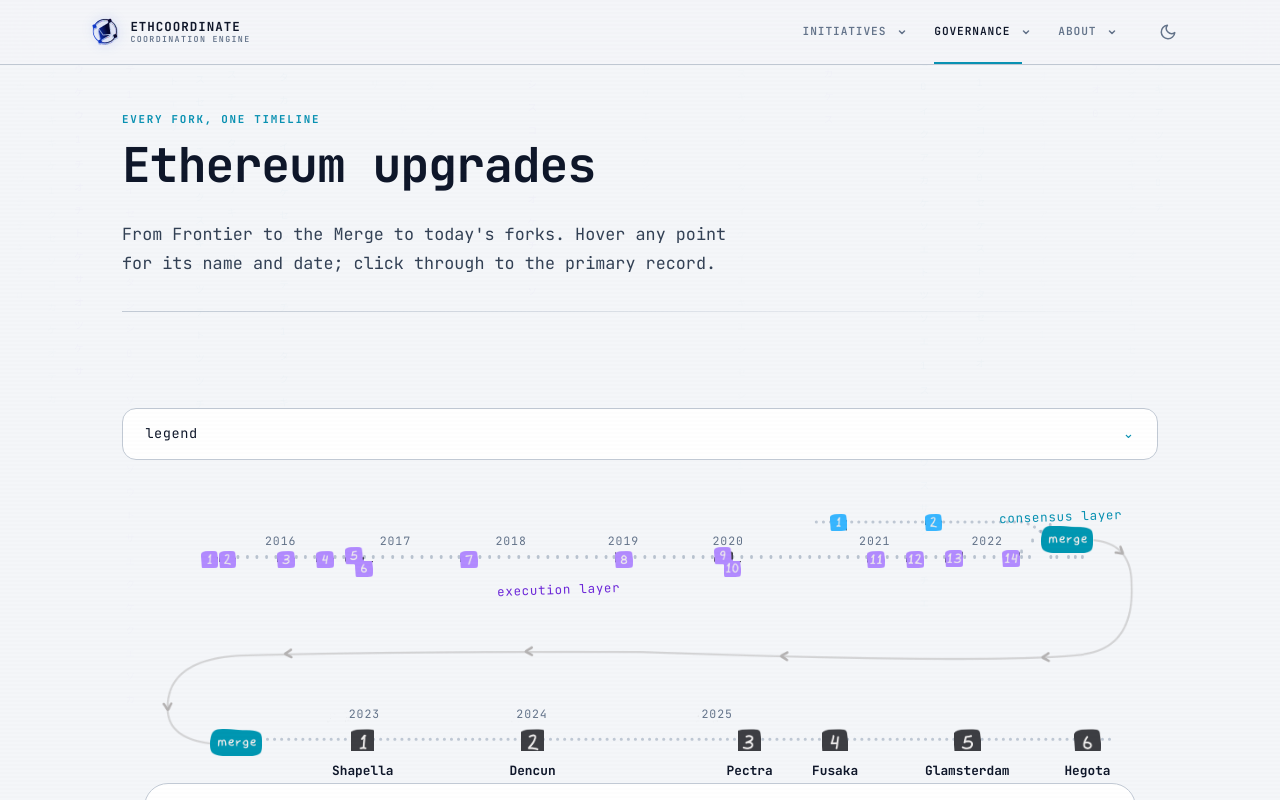
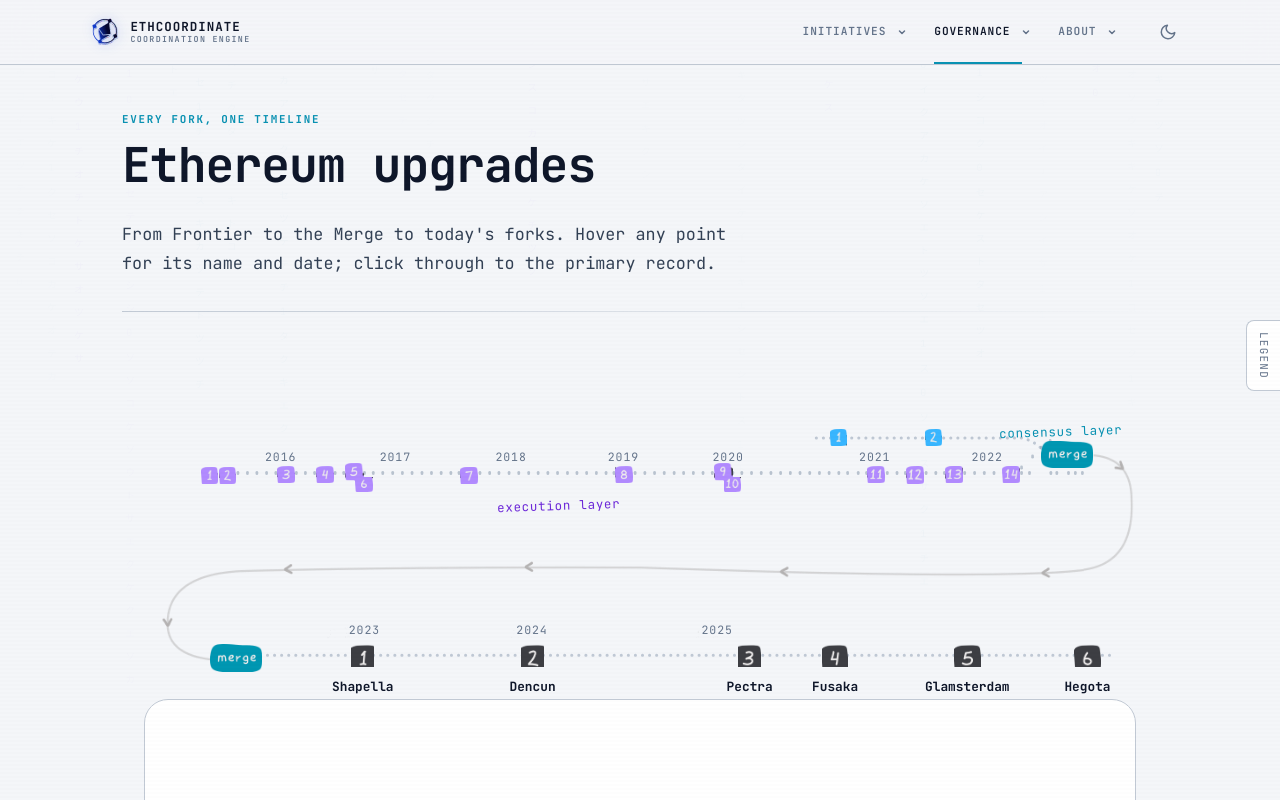
Before and after one commit to ethcoordinate/ethcoordinate-website, a Next.js app: page /upgrades in a window 1280 px wide. Shown: the top 800 px of the page. Built offline with nearby package versions, Linux system fonts and the light colour scheme.

Commit message:
Remove angled dates, fit timeline to viewport, legend as right drawer
- Angled per-badge dates removed (hover tooltip already shows the date)
- Timeline scales to full width; no internal horizontal scroll
- Legend is now a slide-in drawer from the right edge

```diff
--- a/src/app/upgrades/UpgradeTimeline.tsx
+++ b/src/app/upgrades/UpgradeTimeline.tsx
@@ -1,5 +1,6 @@
 'use client'
 
+import { useState } from "react";
 import { preMergeEL, preMergeCL, mergeFork, postMerge, historyBase, type PreMergeFork } from "@/data/upgrades";
 import "./upgrades.css";
 
@@ -63,13 +64,15 @@
   );
 }
 
-function Legend() {
+function LegendDrawer({ open, onClose }: { open: boolean; onClose: () => void }) {
   return (
-    <details className="legend-drawer">
-      <summary>
-        legend
-        <span className="legend-chevron" aria-hidden="true">⌄</span>
-      </summary>
+    <>
+      {open && <div className="legend-backdrop" onClick={onClose} aria-hidden="true" />}
+      <aside className={`legend-panel ${open ? "open" : ""}`} aria-hidden={!open} aria-label="Legend">
+        <div className="legend-panel-head">
+          <span>legend</span>
+          <button onClick={onClose} aria-label="Close legend">×</button>
+        </div>
         <div className="legend-body">
           <div className="legend-col">
             <p className="legend-heading">Execution layer (pre-merge)</p>
@@ -97,16 +100,20 @@
             </ol>
           </div>
         </div>
-    </details>
+      </aside>
+    </>
   );
 }
 
 export default function UpgradeTimeline() {
+  const [legendOpen, setLegendOpen] = useState(false);
   return (
     <div className="upgrades-root">
-      <Legend />
+      <button className="legend-toggle" onClick={() => setLegendOpen(true)}>
+        legend
+      </button>
+      <LegendDrawer open={legendOpen} onClose={() => setLegendOpen(false)} />
 
-      <div className="timeline-scroll">
       <div className="timeline" role="img" aria-label="Interactive timeline of Ethereum upgrades from Frontier in 2015 to Hegota">
           {/* the loop (source artwork sprite) */}
           {/* eslint-disable-next-line @next/next/no-img-element */}
@@ -149,7 +156,6 @@
                 aria-label={`${f.name}, ${f.date}`}>
                 {/* eslint-disable-next-line @next/next/no-img-element */}
                 <img src={`/upgrades/el-${i + 1}.png`} alt="" />
-                <span className="pm-date pm-date-rotated" aria-hidden="true">{f.date}</span>
                 <Tip title={f.name} sub={f.date} />
               </a>
             );
@@ -165,7 +171,6 @@
                 aria-label={`${f.name}, ${f.date}`}>
                 {/* eslint-disable-next-line @next/next/no-img-element */}
                 <img src={`/upgrades/cl-${i + 1}.png`} alt="" />
-                <span className="pm-date pm-date-rotated" aria-hidden="true">{f.date}</span>
                 <Tip title={f.name} sub={f.date} />
               </a>
             );
@@ -227,7 +232,6 @@
             <span className="feature-strip-label" style={{ left: px(200), top: py(2560) }}>major feature shipped</span>
           </div>
       </div>
-      </div>
 
       <p className="timeline-note">
         Artwork geometry preserved from the original illustration. Hover any badge
--- a/src/app/upgrades/upgrades.css
+++ b/src/app/upgrades/upgrades.css
@@ -8,34 +8,74 @@
   color: var(--color-text-body);
 }
 
-/* ---------- legend drawer ---------- */
-.legend-drawer {
+/* ---------- legend: right-side drawer ---------- */
+.legend-toggle {
+  position: fixed;
+  right: 0;
+  top: 40%;
+  z-index: 45;
   border: 1px solid var(--color-border);
-  border-radius: 14px;
+  border-right: 0;
+  border-radius: 8px 0 0 8px;
   background: var(--color-bg-surface);
-  margin-bottom: 2rem;
+  color: var(--color-text-muted);
+  padding: 0.7rem 0.5rem;
+  font-size: 0.68rem;
+  letter-spacing: 0.12em;
+  text-transform: uppercase;
+  writing-mode: vertical-rl;
+  cursor: pointer;
+  font-family: inherit;
+  transition: color 0.2s, border-color 0.2s;
 }
-.legend-drawer summary {
-  list-style: none;
+.legend-toggle:hover { color: var(--color-blue); border-color: var(--color-border-hover); }
+.legend-backdrop {
+  position: fixed;
+  inset: 0;
+  z-index: 48;
+  background: rgba(0, 0, 4, 0.6);
+  backdrop-filter: blur(2px);
+}
+.legend-panel {
+  position: fixed;
+  top: 0;
+  right: 0;
+  z-index: 50;
+  height: 100vh;
+  height: 100dvh;
+  width: min(360px, 92vw);
+  background: var(--color-bg-elevated);
+  border-left: 1px solid var(--color-border);
+  transform: translateX(100%);
+  transition: transform 0.25s ease;
+  overflow-y: auto;
+}
+.legend-panel.open { transform: translateX(0); }
+.legend-panel-head {
   display: flex;
   justify-content: space-between;
   align-items: center;
-  padding: 0.9rem 1.4rem;
-  cursor: pointer;
+  padding: 1rem 1.4rem;
+  border-bottom: 1px solid var(--color-border);
   color: var(--color-text-bright);
   font-size: 0.85rem;
   letter-spacing: 0.04em;
+  position: sticky;
+  top: 0;
+  background: var(--color-bg-elevated);
 }
-.legend-drawer summary::-webkit-details-marker { display: none; }
-.legend-drawer summary:hover { color: var(--color-blue); }
-.legend-chevron { transition: transform 0.2s; color: var(--color-blue); }
-.legend-drawer[open] .legend-chevron { transform: rotate(180deg); }
+.legend-panel-head button {
+  border: 0;
+  background: none;
+  color: var(--color-text-muted);
+  font-size: 1.4rem;
+  cursor: pointer;
+  line-height: 1;
+  padding: 0 0.2rem;
+}
+.legend-panel-head button:hover { color: var(--color-blue); }
 .legend-body {
-  display: grid;
-  grid-template-columns: repeat(3, 1fr);
-  gap: 1.5rem;
   padding: 0.25rem 1.4rem 1.4rem;
-  border-top: 1px solid var(--color-border);
 }
 .legend-heading {
   color: var(--color-blue);
@@ -60,15 +100,10 @@
 }
 .legend-body li small { margin-left: auto; color: var(--color-text-dim); font-size: 0.62rem; }
 
-/* ---------- timeline canvas ---------- */
-.timeline-scroll {
-  overflow-x: auto;
-  scrollbar-width: thin;
-  scrollbar-color: var(--color-border) transparent;
-}
+/* ---------- timeline canvas (always fits viewport width, no scroll) ---------- */
 .timeline {
   position: relative;
-  min-width: 1000px;
+  width: 100%;
   aspect-ratio: 4700 / 2020;
 }
 .timeline svg {
@@ -135,14 +170,11 @@
 }
 
 /* per-badge dates: hidden until hover (years carry the timeline) */
-.pm-date-rotated,
 .merge-date-label,
 .fork-date {
   opacity: 0;
   transition: opacity 0.15s;
 }
-.badge-sprite:hover .pm-date-rotated,
-.badge-sprite:focus-visible .pm-date-rotated,
 .badge-sprite:hover .merge-date-label,
 .badge-sprite:focus-visible .merge-date-label,
 .badge-sprite:hover .fork-date,
@@ -150,20 +182,6 @@
   opacity: 1;
 }
 
-/* rotated date under pre-merge badges (like the source) */
-.pm-date-rotated {
-  position: absolute;
-  top: calc(100% + 8px);
-  left: 50%;
-  transform-origin: top center;
-  transform: translateX(-50%) rotate(-68deg);
-  font-size: 0.58rem;
-  letter-spacing: 0.05em;
-  color: var(--color-text-muted);
-  white-space: nowrap;
-  text-transform: uppercase;
-  pointer-events: none;
-}
 .merge-date-label {
   position: absolute;
   top: calc(100% + 8px);
@@ -291,7 +309,7 @@
 
 /* ---------- responsive ---------- */
 @media (max-width: 640px) {
-  .legend-body { grid-template-columns: 1fr; }
+  .legend-panel { width: 92vw; }
 }
 
 @media (prefers-reduced-motion: reduce) {
```
Lines whose indentation alone changed are shown as unchanged.
